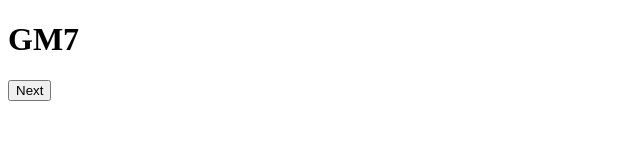
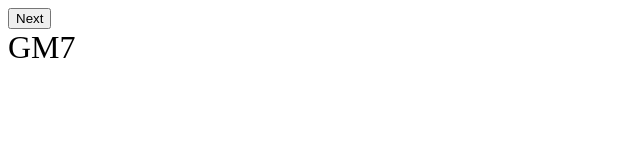
Before and after one commit to brad-h/flashchords, a plain HTML site: page index.html in a window 1280 px wide. Shown: the whole page, without its empty margins (0-640 px from the left). Drawn offline with Linux system fonts and the light colour scheme.

Commit message:
use flip control to flip cards

```diff
--- a/index.html
+++ b/index.html
@@ -10,8 +10,18 @@
 </head>
 <body>
     <div id="app">
-        <h1 id="quiz" onmousedown="showNotes()" onmouseup="showName()"></h1>
         <button id="next" onclick="nextCard()">Next</button>
+        <!-- https://davidwalsh.name/css-flip -->
+        <div class="flip-container" ontouchstart="this.classList.toggle('hover');">
+            <div class="flipper">
+                <div class="front">
+                    <!-- front content -->
+                </div>
+                <div class="back">
+                    <!-- back content -->
+                </div>
+            </div>
+        </div>
     </div>
 </body>
 </html>
--- a/main.css
+++ b/main.css
@@ -0,0 +1,46 @@
+/* entire container, keeps perspective */
+.flip-container {
+	perspective: 1000px;
+}
+	/* flip the pane when hovered */
+	.flip-container:hover .flipper, .flip-container.hover .flipper {
+		transform: rotateY(180deg);
+	}
+
+.flip-container, .front, .back {
+	width: 320px;
+	height: 480px;
+}
+
+/* flip speed goes here */
+.flipper {
+	transition: 0.6s;
+	transform-style: preserve-3d;
+
+	position: relative;
+}
+
+/* hide back of pane during swap */
+.front, .back {
+	backface-visibility: hidden;
+
+	position: absolute;
+	top: 0;
+	left: 0;
+}
+
+/* front pane, placed above back */
+.front {
+	z-index: 2;
+	/* for firefox 31 */
+	transform: rotateY(0deg);
+}
+
+/* back, initially hidden pane */
+.back {
+	transform: rotateY(180deg);
+}
+
+.front, .back {
+    font-size: xx-large
+}
--- a/main.js
+++ b/main.js
@@ -80,16 +80,23 @@ const data = [
 const getNext = () => data[Math.floor(Math.random() * data.length)];
 let lookup = getNext();
 
+const showName = () => {
+  const front = document.getElementsByClassName("front");
+  Array.from(front).forEach(x => x.innerText = lookup.name);
+}
+const showNotes = () => {
+  const back = document.getElementsByClassName("back");
+  Array.from(back).forEach(x => x.innerText = lookup.notes);
+};
+
+const paint = () => {
+  showName();
+  showNotes();
+};
+
 const nextCard = () => {
   lookup = getNext();
-  quiz.innerText = lookup.name;
+  paint();
 };
 
-const showName = () => {
-  quiz.innerText = lookup.name;
-}
-const showNotes = () => {
-  quiz.innerText = lookup.notes;
-};
-
-document.addEventListener('DOMContentLoaded', showName);
+document.addEventListener('DOMContentLoaded', paint);
```
